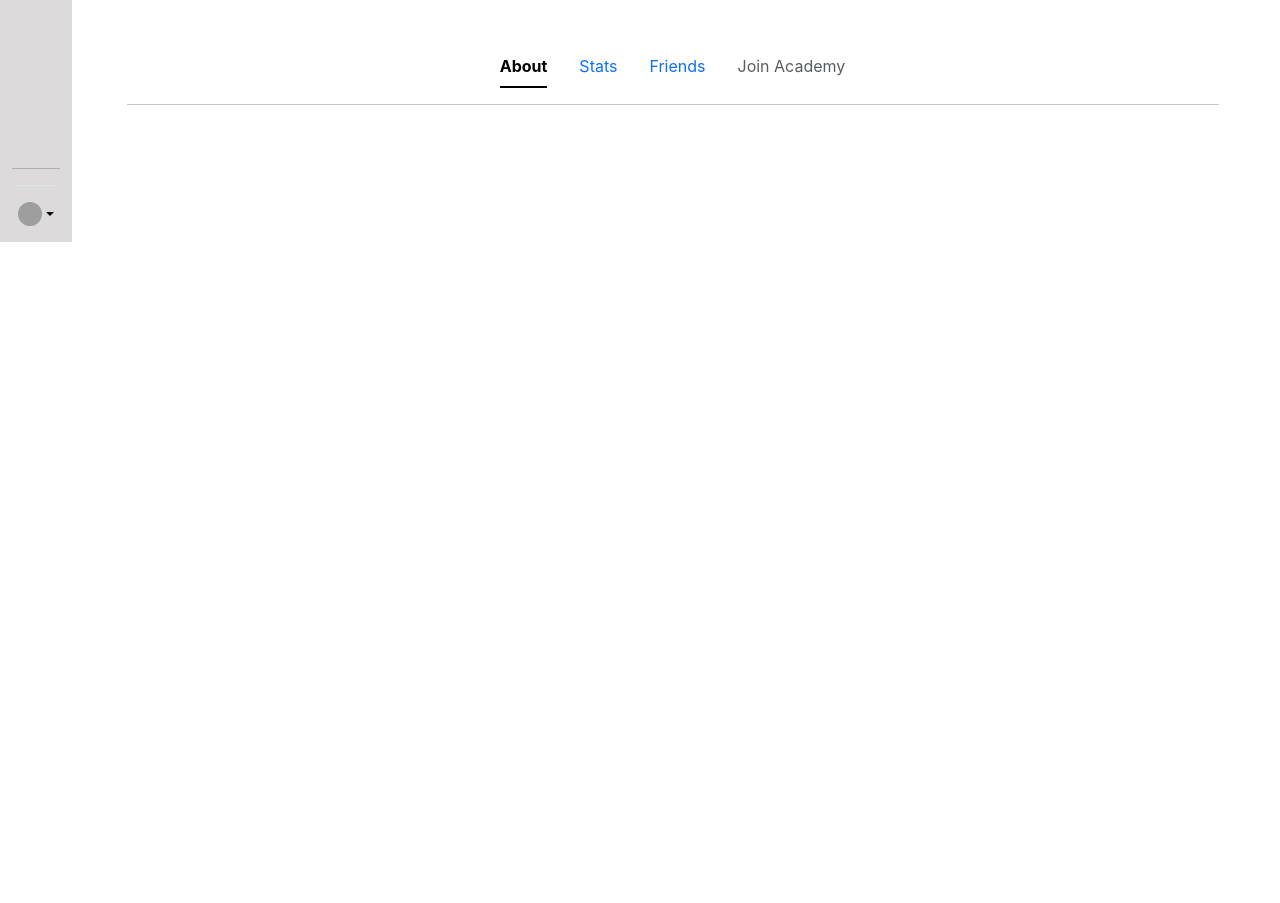
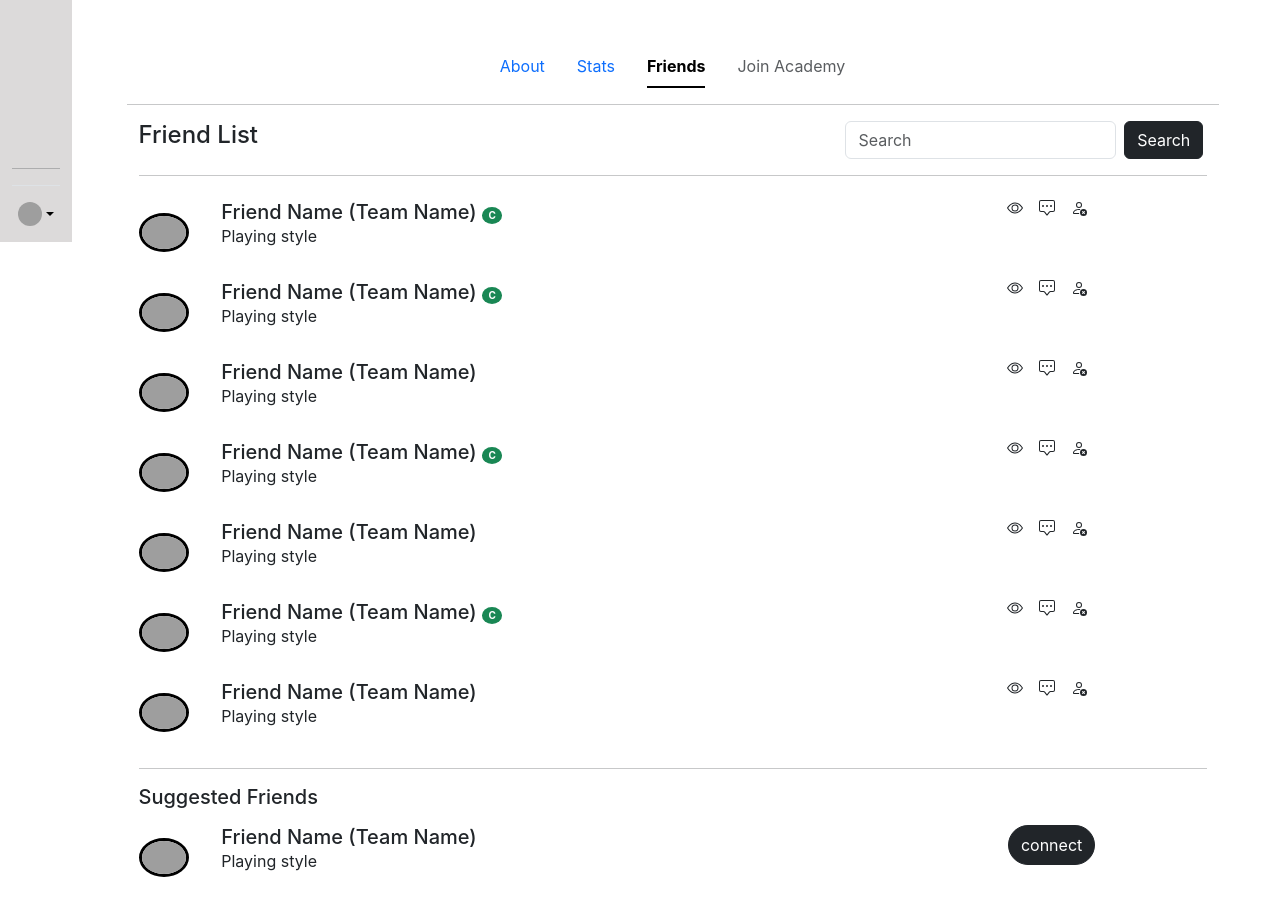
Before and after one commit to nikkk456/cricket_app, a React (Create React App) app in the folder Client/: page /dashboard/profile/friends in a window 1280 px wide. Shown: the part 558-1461 px from the top of the page. Before the commit the page ends 800 px from the top, so only its background shows below. Built offline with nearby package versions, Linux system fonts and the light colour scheme; grey boxes are pictures that could not be loaded; a web font is replaced by a local one.

Commit message:
Added Friend Page in User profile/dashboard page

```diff
--- /dev/null
+++ b/Client/src/component/dashboard/UserProfile/Friends/ListOfFriend.js
@@ -0,0 +1,41 @@
+import React from 'react'
+import MiniUserprofile from './MiniUserprofile'
+import SuggestedFriends from '../SuggestedFriends'
+
+const ListOfFriend = () => {
+    return (
+        <div className='container'>
+            <div className='row'>
+                <div className='col-md-6 col-6'>
+                    <h4>Friend List</h4>
+                </div>
+                <div className='col-md-6 col-6 d-flex justify-content-end'>
+                    <form class="d-flex" role="search">
+                        <input class="form-control me-2" type="search" placeholder="Search" aria-label="Search" style={{width:"75%"}} />
+                        <button class="btn btn-dark" type="submit">Search</button>
+                    </form>
+                </div>
+            </div>
+            <hr/>
+            <div className='row'>
+                <MiniUserprofile  captain="true"/>
+                <MiniUserprofile  captain="true"/>
+                <MiniUserprofile  captain="false"/>
+                <MiniUserprofile  captain="true"/>
+                <MiniUserprofile  captain="false"/>
+                <MiniUserprofile  captain="true"/>
+                <MiniUserprofile  captain="false"/>
+            </div>
+            <hr/>
+            <div className='row'>
+                <h5>Suggested Friends</h5>
+                <SuggestedFriends captain="false"/>
+                <SuggestedFriends captain="true"/>
+                <SuggestedFriends captain="false"/>
+                <SuggestedFriends captain="true"/>
+            </div>
+        </div>
+    )
+}
+
+export default ListOfFriend
--- /dev/null
+++ b/Client/src/component/dashboard/UserProfile/Friends/MiniUserprofile.js
@@ -0,0 +1,38 @@
+import React from 'react'
+
+const MiniUserprofile = ({ captain }) => {
+    return (
+        <div className='row my-2'>
+            <div className='col-md-3 rounded-circle' style={{ width: "7%", display: "flex", alignItems: "center" }}>
+                <img src="https://github.com/mdo.png" className='rounded-circle me-2' alt='...' style={{ width: "100%", border: "3px solid black" }} />
+            </div>
+            <div className='col-md-4 d-flex mx-2' style={{ flexDirection: "column" }}>
+                <h5 style={{ margin: "0px" }}>
+                    Friend Name (Team Name) {captain === "true" ? <span class="badge text-bg-success rounded-circle" style={{fontSize:"x-small"}}>C</span> : ""}
+                </h5>
+                <p>
+                    Playing style
+                </p>
+            </div>
+            <div className='col-md-3'>
+
+            </div>
+            <div className='col-md-3 d-flex' style={{justifyContent:"end"}}>
+                <svg xmlns="http://www.w3.org/2000/svg" width="16" height="16" fill="currentColor" class="bi bi-eye mx-2" viewBox="0 0 16 16" data-bs-toggle="tooltip" data-bs-title="View Profile">
+                    <path d="M16 8s-3-5.5-8-5.5S0 8 0 8s3 5.5 8 5.5S16 8 16 8M1.173 8a13 13 0 0 1 1.66-2.043C4.12 4.668 5.88 3.5 8 3.5s3.879 1.168 5.168 2.457A13 13 0 0 1 14.828 8q-.086.13-.195.288c-.335.48-.83 1.12-1.465 1.755C11.879 11.332 10.119 12.5 8 12.5s-3.879-1.168-5.168-2.457A13 13 0 0 1 1.172 8z" />
+                    <path d="M8 5.5a2.5 2.5 0 1 0 0 5 2.5 2.5 0 0 0 0-5M4.5 8a3.5 3.5 0 1 1 7 0 3.5 3.5 0 0 1-7 0" />
+                </svg>
+                <svg xmlns="http://www.w3.org/2000/svg" width="16" height="16" fill="currentColor" class="bi bi-chat-square-dots mx-2" viewBox="0 0 16 16" data-bs-toggle="tooltip" data-bs-title="Chat">
+                    <path d="M14 1a1 1 0 0 1 1 1v8a1 1 0 0 1-1 1h-2.5a2 2 0 0 0-1.6.8L8 14.333 6.1 11.8a2 2 0 0 0-1.6-.8H2a1 1 0 0 1-1-1V2a1 1 0 0 1 1-1zM2 0a2 2 0 0 0-2 2v8a2 2 0 0 0 2 2h2.5a1 1 0 0 1 .8.4l1.9 2.533a1 1 0 0 0 1.6 0l1.9-2.533a1 1 0 0 1 .8-.4H14a2 2 0 0 0 2-2V2a2 2 0 0 0-2-2z" />
+                    <path d="M5 6a1 1 0 1 1-2 0 1 1 0 0 1 2 0m4 0a1 1 0 1 1-2 0 1 1 0 0 1 2 0m4 0a1 1 0 1 1-2 0 1 1 0 0 1 2 0" />
+                </svg>
+                <svg xmlns="http://www.w3.org/2000/svg" width="16" height="16" fill="currentColor" class="bi bi-person-x mx-2" viewBox="0 0 16 16" data-bs-toggle="tooltip" data-bs-title="Remove Friend">
+                    <path d="M11 5a3 3 0 1 1-6 0 3 3 0 0 1 6 0M8 7a2 2 0 1 0 0-4 2 2 0 0 0 0 4m.256 7a4.5 4.5 0 0 1-.229-1.004H3c.001-.246.154-.986.832-1.664C4.484 10.68 5.711 10 8 10q.39 0 .74.025c.226-.341.496-.65.804-.918Q8.844 9.002 8 9c-5 0-6 3-6 4s1 1 1 1z" />
+                    <path d="M12.5 16a3.5 3.5 0 1 0 0-7 3.5 3.5 0 0 0 0 7m-.646-4.854.646.647.646-.647a.5.5 0 0 1 .708.708l-.647.646.647.646a.5.5 0 0 1-.708.708l-.646-.647-.646.647a.5.5 0 0 1-.708-.708l.647-.646-.647-.646a.5.5 0 0 1 .708-.708" />
+                </svg>
+            </div>
+        </div>
+    )
+}
+
+export default MiniUserprofile
--- a/Client/src/component/dashboard/UserProfile/Ministat.js
+++ b/Client/src/component/dashboard/UserProfile/Ministat.js
@@ -1,8 +1,10 @@
-import React from 'react'
-import { Routes, Route, Link } from 'react-router-dom'
+import React, { useState } from 'react'
+import { Routes, Route, Link, useLocation } from 'react-router-dom'
 import About from './About'
+import ListOfFriend from './Friends/ListOfFriend'
 
 const Ministat = () => {
+    const location = useLocation();
     return (
         <div className='container'>
             <div className="text-center mt-3 d-flex justify-content-center">
@@ -25,13 +27,13 @@ const Ministat = () => {
                 <div className='col-auto'>
                     <ul className="nav nav-underline">
                         <li className="nav-item mx-2">
-                        <Link className="nav-link active" to="about">About</Link>
+                        <Link className={location.pathname.includes('/about')?"nav-link active":'nav-link'} to="about">About</Link>
                         </li>
                         <li className="nav-item mx-2">
-                            <a className="nav-link" href="#">Stats</a>
+                            <a className={location.pathname.includes('/stats')?"nav-link active":'nav-link'} href="#">Stats</a>
                         </li>
                         <li className="nav-item mx-2">
-                            <a className="nav-link" href="#">Friends</a>
+                            <Link className={location.pathname.includes('/friends')?"nav-link active":"nav-link"} to="friends">Friends</Link>
                         </li>
                         <li className="nav-item mx-2">
                             <a className="nav-link disabled" aria-disabled="true">Join Academy</a>
@@ -42,6 +44,7 @@ const Ministat = () => {
             <hr/>
             <Routes>
                 <Route path = "about" element={<About/>}/>
+                <Route path = "friends" element={<ListOfFriend/>}/>
             </Routes>
 
 
--- /dev/null
+++ b/Client/src/component/dashboard/UserProfile/SuggestedFriends.js
@@ -0,0 +1,29 @@
+import React from 'react'
+
+const SuggestedFriends = ({captain}) => {
+  return (
+    <div className='row my-2'>
+            <div className='col-md-3 rounded-circle' style={{ width: "7%", display: "flex", alignItems: "center" }}>
+                <img src="https://github.com/mdo.png" className='rounded-circle me-2' alt='...' style={{ width: "100%", border: "3px solid black" }} />
+            </div>
+            <div className='col-md-4 d-flex mx-2' style={{ flexDirection: "column" }}>
+                <h5 style={{ margin: "0px" }}>
+                    Friend Name (Team Name) {captain === "true" ? <span class="badge text-bg-success rounded-circle" style={{fontSize:"x-small"}}>C</span> : ""}
+                </h5>
+                <p>
+                    Playing style
+                </p>
+            </div>
+            <div className='col-md-3'>
+
+            </div>
+            <div className='col-md-3 d-flex' style={{justifyContent:"end"}}>
+                <button type='button' className='btn btn-dark rounded-pill' style={{height:"40px"}} >
+                    connect
+                </button>
+            </div>
+        </div>
+  )
+}
+
+export default SuggestedFriends
```
